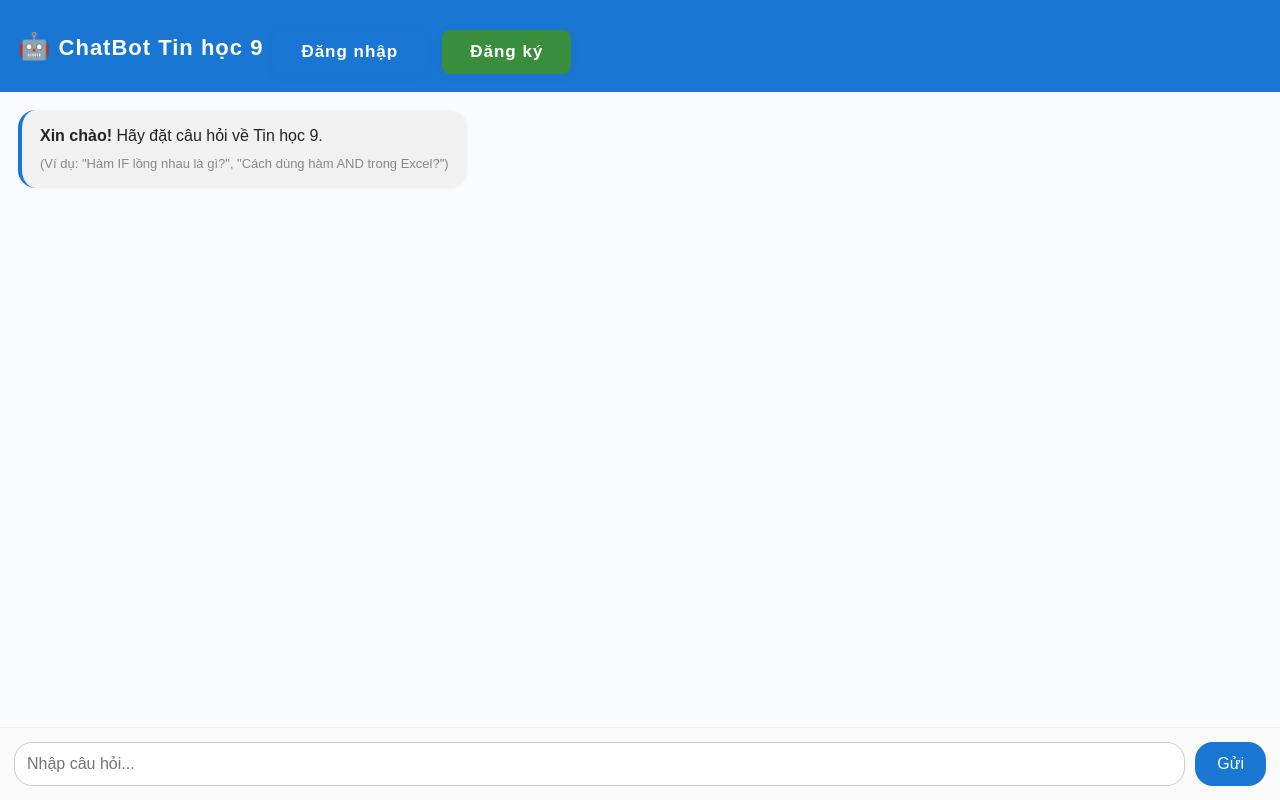
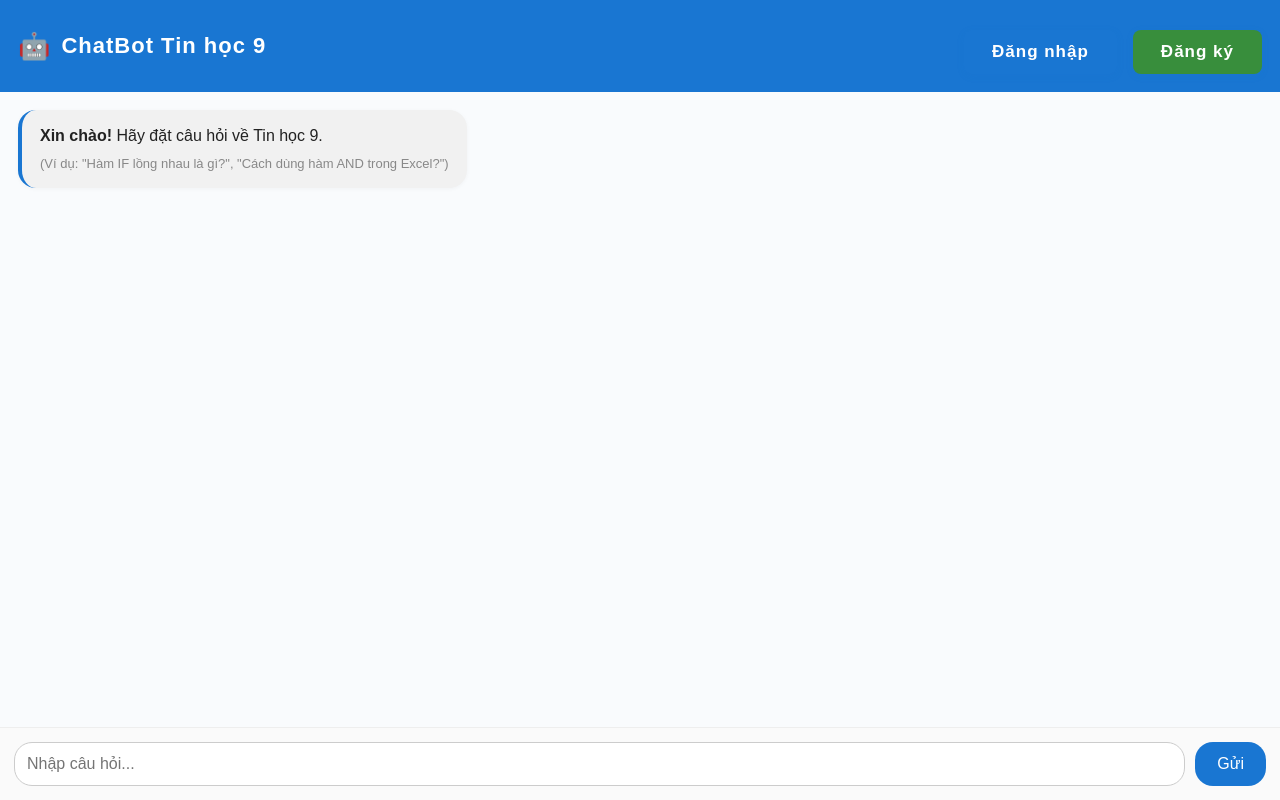
Before and after one commit to KHMT835031/chatBot, a Flask app: page / in a window 1280 px wide. Run offline with Flask 3, Linux system fonts and the light colour scheme.

Commit message:
lề phải

```diff
--- a/templates/index.html
+++ b/templates/index.html
@@ -38,11 +38,56 @@
             display: flex;
             align-items: center;
             gap: 10px;
+            border-radius: 0;
+            justify-content: space-between;
         }
         .chat-header .icon {
             font-size: 26px;
         }
-        .chat-header .user-info {
+        .chat-header .header-left {
+            display: flex;
+            align-items: center;
+            gap: 10px;
+        }
+        .chat-header .header-right {
+            margin-left: auto;
+            display: flex;
+            align-items: center;
+            gap: 10px;
+        }
+        .auth-btns {
+            display: flex;
+            gap: 12px;
+        }
+        .auth-btn {
+            background: #1976d2;
+            color: #fff;
+            border: none;
+            border-radius: 8px;
+            padding: 10px 26px;
+            font-size: 16px;
+            font-weight: bold;
+            cursor: pointer;
+            text-decoration: none;
+            transition: background 0.2s;
+            box-shadow: 0 2px 8px rgba(25,118,210,0.08);
+            display: inline-block;
+        }
+        .auth-btn.register {
+            background: #388e3c;
+        }
+        .auth-btn:hover, .auth-btn.register:hover {
+            background: #1565c0;
+            color: #fff;
+            text-decoration: none;
+        }
+        .auth-btn.register:hover {
+            background: #2e7031;
+        }
+        .user-info {
+            display: flex;
+            align-items: center;
+            gap: 10px;
             font-size: 15px;
             color: #fff;
             font-weight: normal;
@@ -218,21 +269,25 @@
 <body>
     <div class="chat-container">
         <div class="chat-header">
-            <span><span class="icon">🤖</span> ChatBot Tin học 9</span>
-            <span class="user-info">
+            <div class="header-left">
+                <span class="icon">🤖</span> ChatBot Tin học 9
+            </div>
+            <div class="header-right">
                 {% if user %}
-                    Xin chào, <b>{{ user }}</b>
-                    {% if is_admin %}
-                        <a class="admin-link" href="{{ url_for('admin_dashboard') }}">Quản trị</a>
-                    {% endif %}
-                    <a class="logout-link" href="{{ url_for('logout') }}">Đăng xuất</a>
+                    <div class="user-info">
+                        Xin chào, <b>{{ user }}</b>
+                        {% if is_admin %}
+                            <a class="admin-link" href="{{ url_for('admin_dashboard') }}">Quản trị</a>
+                        {% endif %}
+                        <a class="logout-link" href="{{ url_for('logout') }}">Đăng xuất</a>
+                    </div>
                 {% else %}
                     <div class="auth-btns">
                         <a href="{{ url_for('login') }}" class="auth-btn">Đăng nhập</a>
-                        <a href="{{ url_for('register') }}" class="auth-btn" style="background:#388e3c;">Đăng ký</a>
+                        <a href="{{ url_for('register') }}" class="auth-btn register">Đăng ký</a>
                     </div>
                 {% endif %}
-            </span>
+            </div>
         </div>
         <div class="chat-messages" id="chat-messages">
             <div class="message bot">
@@ -308,23 +363,3 @@
     </script>
 </body>
 </html>
-            chatInput.value = '';
-            appendMessage('Đang trả lời...', 'bot');
-            try {
-                const res = await fetch('/chat', {
-                    method: 'POST',
-                    headers: { 'Content-Type': 'application/json' },
-                    body: JSON.stringify({ message: userMsg })
-                });
-                const data = await res.json();
-                // Xóa "Đang trả lời..."
-                chatMessages.removeChild(chatMessages.lastChild);
-                appendMessage(data.reply, 'bot');
-            } catch {
-                chatMessages.removeChild(chatMessages.lastChild);
-                appendMessage('Có lỗi xảy ra, vui lòng thử lại.', 'bot');
-            }
-        });
-    </script>
-</body>
-</html>
```
Also changed, not shown: other parts of templates/index.html (+18 -12 lines).
